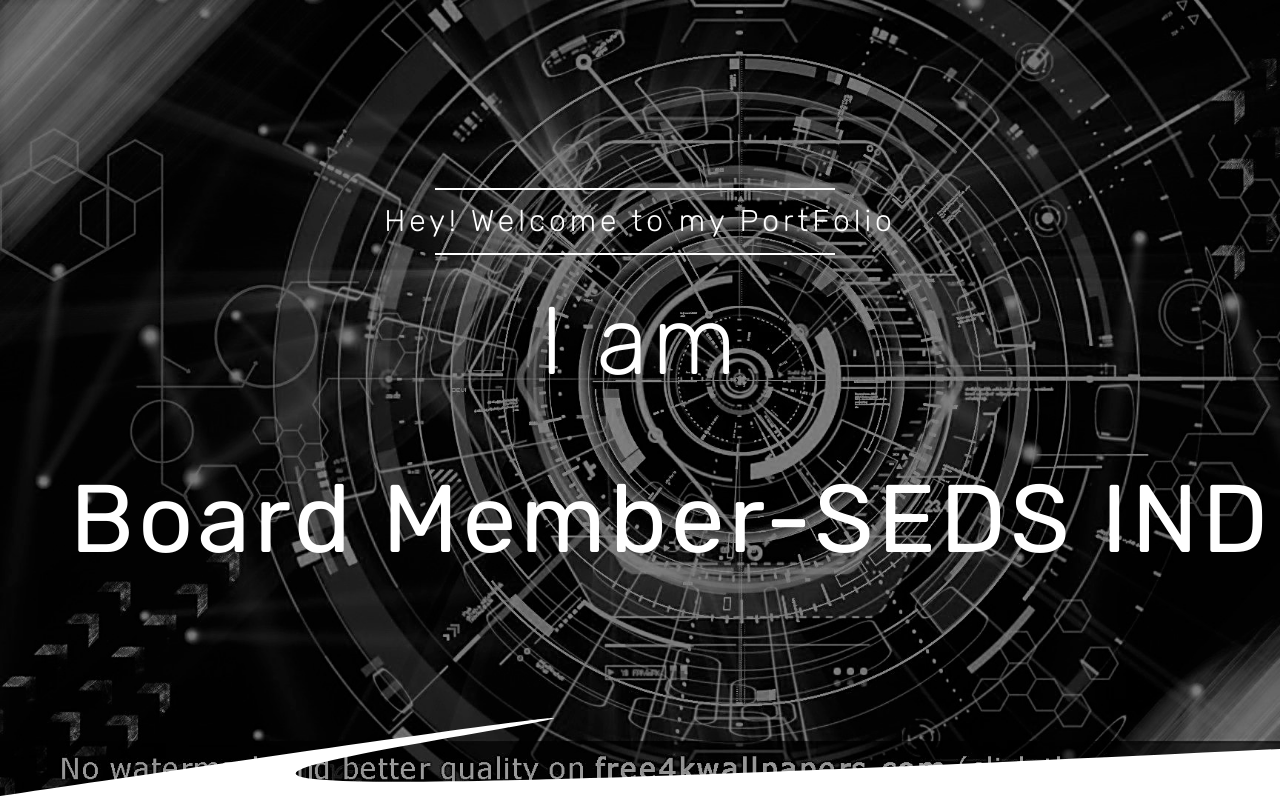
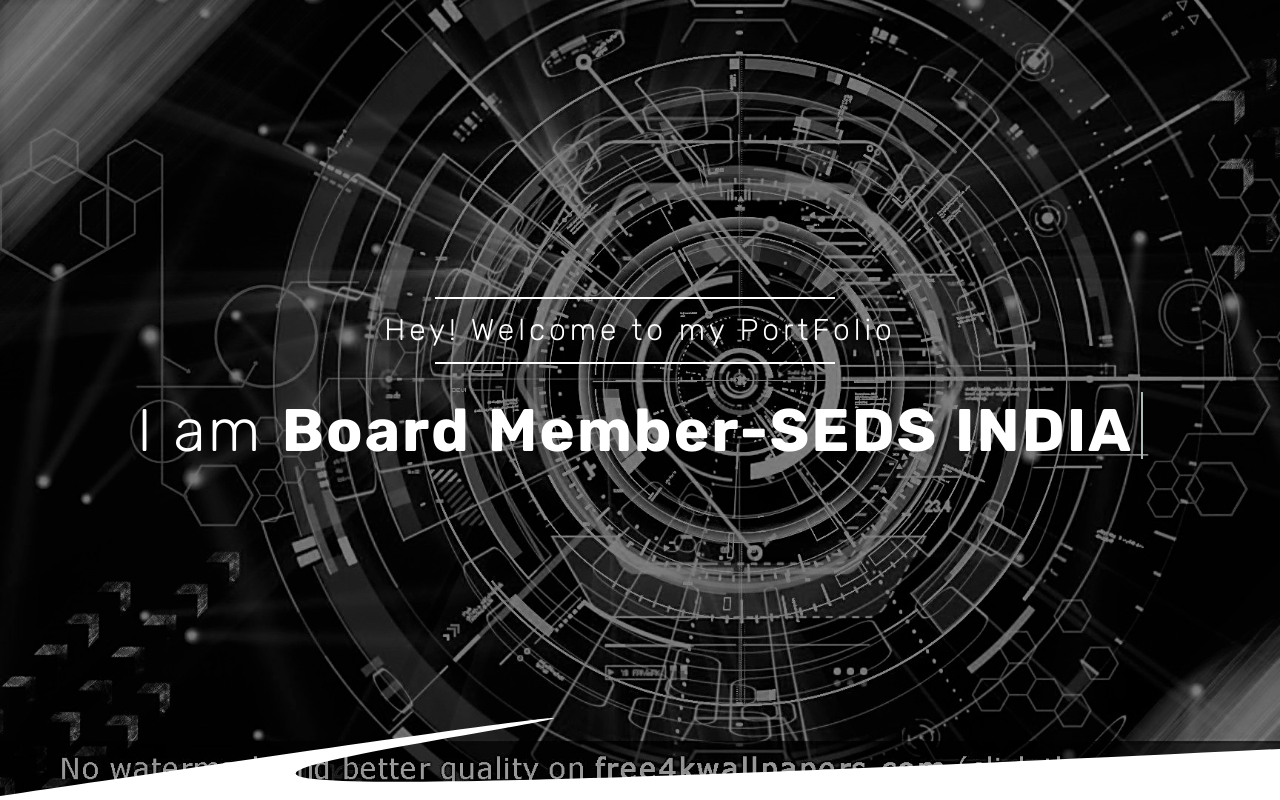
Before and after one commit to Aiswarya-Kannan/Aiswarya-Kannan.github.io, a plain HTML site: page index.html in a window 1280 px wide. Shown: the top 800 px of the page. Drawn offline with Linux system fonts and the light colour scheme; a web font is replaced by a local one.

Commit message:
Update index.html

```diff
--- a/index.html
+++ b/index.html
@@ -80,7 +80,7 @@
 <div class="row">
 <div class="full-width text-center caption">
 <h4>Hey! Welcome to my PortFolio</h4>
-<h4 class="cd-headline clip">
+<h1 class="cd-headline clip">
 <span class="blc">I am </span>
 <span class="cd-words-wrapper">
 <b class="is-visible">Aiswarya Kannan</b>
@@ -89,7 +89,7 @@
 <b>a PCB Designer</b>
 <b>a Space Enthusiast</b>
 </span>
-</h4>
+</h1>
 </div>
 </div>
 </div>
```
